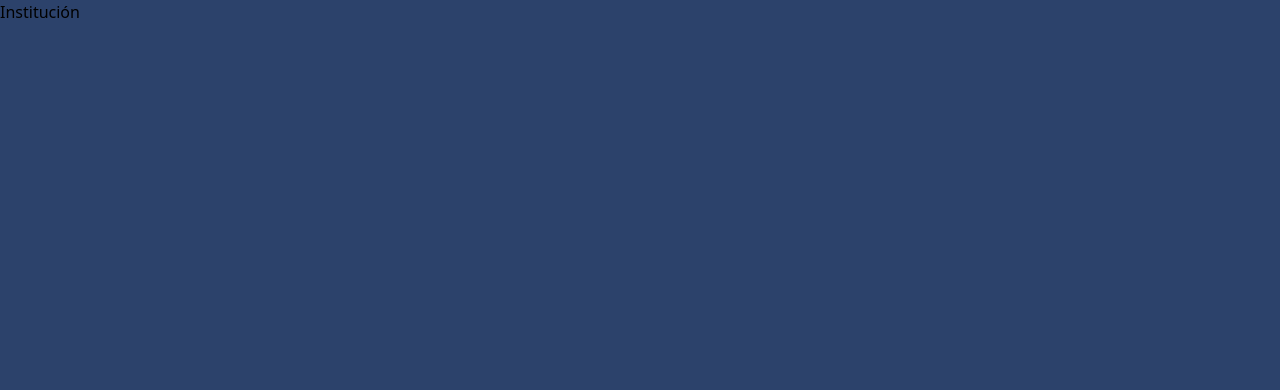
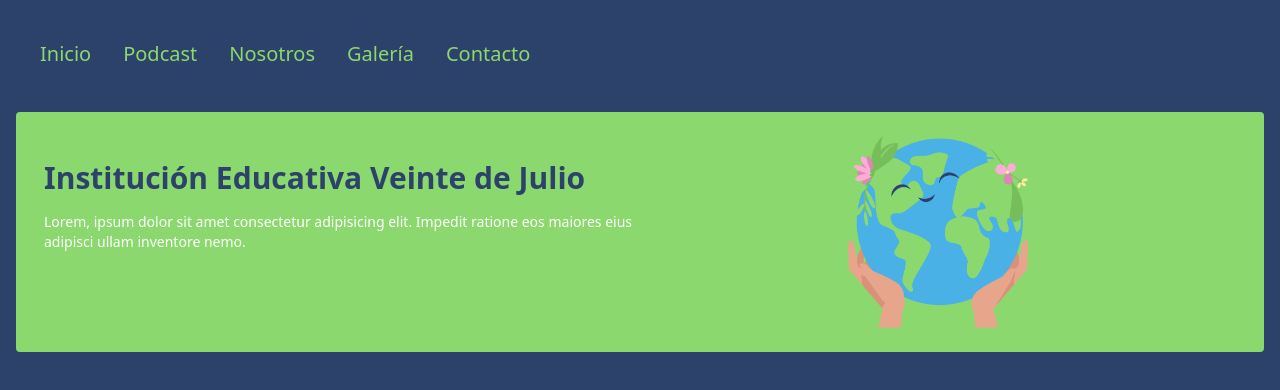
Before and after one commit to DanielaTob/Podcast-web, a React (Vite) app: page /institucion in a window 1280 px wide. Shown: the top 390 px of the page. Built offline with nearby package versions, Linux system fonts and the light colour scheme; a web font is replaced by a local one.

Commit message:
banner sections

```diff
--- a/src/App.jsx
+++ b/src/App.jsx
@@ -1,4 +1,5 @@
 import { BrowserRouter, Route, Routes } from "react-router-dom";
+import Header from "./components/Header";
 import Institucion from "./pages/Institucion";
 import Landing from "./pages/Landing";
 import Proyectos from "./pages/Proyectos";
@@ -9,6 +10,7 @@ function App() {
   return (
 
     <BrowserRouter>
+    <Header />
       <Routes>
         <Route path="/" element={<Landing />} />
         <Route path="/institucion" element={<Institucion />} />
--- /dev/null
+++ b/src/components/BannerSection.jsx
@@ -0,0 +1,33 @@
+import React from 'react'
+import logo from '/assets/uus2.png'
+
+const BannerSection = ({titulo}) => {
+  return (
+
+
+  <div className='mt-24'>
+      <section className="py-4">
+      <div className="container px-4 mx-auto">
+        <div className="px-7 py-6 bg-green rounded">
+          <div className="flex flex-wrap">
+            <div className="w-full md:w-1/2 pt-6 mb-10 md:mb-0">
+              <h3 className="mb-1 text-3xl font-bold text-bluedark">
+                {titulo}
+              </h3>
+              <p className="mb-8 mt-4 md:mb-16 text-sm font-medium text-white">Lorem, ipsum dolor sit amet consectetur adipisicing elit. Impedit ratione eos maiores eius adipisci ullam inventore nemo.</p>
+            </div>
+            <div className="w-full md:w-1/2 flex items-center">
+              <img className="mx-auto h-48" src={logo} alt=""/>
+            </div>
+          </div>
+        </div>
+      </div>
+      </section>
+
+  </div>
+
+
+  )
+}
+
+export default BannerSection
--- a/src/components/Header.jsx
+++ b/src/components/Header.jsx
@@ -2,16 +2,16 @@ import React from 'react'
 
 const Header = () => {
   return (
-    <div className='max-w-screen-2xl mx-auto fixed z-20 top-0 text-xl bg-bluedark w-full justify-start font-medium  md:p-4 items-center'>
+    <div className='max-w-screen-2xl fixed mx-auto z-20 top-0 text-xl bg-bluedark w-full justify-start font-medium  md:p-4 items-center'>
 
         <nav>
 
-        <ul className='cursor-pointer hidden md:flex gap-8 p-6 text-colorparagraph text-green'>
-            <li className='transition ease-in-out delay-150  hover:-translate-y-1 hover:scale-110 hover:text-bluelight'>Inicio</li>
-            <li className='transition ease-in-out delay-150  hover:-translate-y-1 hover:scale-110 hover:text-bluelight'>Podcast</li>
-            <li className='transition ease-in-out delay-150  hover:-translate-y-1 hover:scale-110 hover:text-bluelight'>Nosotros</li>
-            <li className='transition ease-in-out delay-150  hover:-translate-y-1 hover:scale-110 hover:text-bluelight'>Galería</li>
-            <li className='transition ease-in-out delay-150  hover:-translate-y-1 hover:scale-110 hover:text-bluelight'>Contacto</li>
+        <ul className='hidden md:flex gap-8 p-6 text-colorparagraph text-green'>
+            <li className='cursor-pointer transition ease-in-out delay-150  hover:-translate-y-1 hover:scale-110 hover:text-bluelight'>Inicio</li>
+            <li className='cursor-pointer transition ease-in-out delay-150  hover:-translate-y-1 hover:scale-110 hover:text-bluelight'>Podcast</li>
+            <li className='cursor-pointer transition ease-in-out delay-150  hover:-translate-y-1 hover:scale-110 hover:text-bluelight'>Nosotros</li>
+            <li className='cursor-pointer transition ease-in-out delay-150  hover:-translate-y-1 hover:scale-110 hover:text-bluelight'>Galería</li>
+            <li className='cursor-pointer transition ease-in-out delay-150  hover:-translate-y-1 hover:scale-110 hover:text-bluelight'>Contacto</li>
         </ul>
 
         </nav>
--- /dev/null
+++ b/src/components/ProyectoSection.jsx
@@ -0,0 +1,16 @@
+import React from 'react'
+import BannerSection from './BannerSection'
+
+const ProyectoSection = () => {
+  return (
+
+    <div className=''>
+
+    <BannerSection titulo="Proyectos"/>
+
+    </div>
+
+  )
+}
+
+export default ProyectoSection
--- a/src/pages/Institucion.jsx
+++ b/src/pages/Institucion.jsx
@@ -1,9 +1,12 @@
 import React from 'react'
+import BannerSection from '../components/BannerSection'
 
 const Institucion = () => {
   return (
-    <div>
-        <h>Institución</h>
+    <div className='max-w-screen-2xl mx-auto'>
+
+        <BannerSection titulo="Institución Educativa Veinte de Julio"/>
+
     </div>
   )
 }
--- a/src/pages/Landing.jsx
+++ b/src/pages/Landing.jsx
@@ -1,15 +1,13 @@
 import React from 'react'
-import Slider from 'react-slick'
 import Banner from '../components/Banner'
 import Episodes from '../components/Episodes'
 import Footer from '../components/Footer'
-import Header from '../components/Header'
 import Ours from '../components/Ours'
+import Slider from '../components/Slider'
 
 const Landing = () => {
   return (
     <div className="App font-capriola bg-bluedark max-w-screen-2xl mx-auto">
-      <Header />
       <Banner />
       <Episodes />
       <Ours />
--- a/src/pages/Proyectos.jsx
+++ b/src/pages/Proyectos.jsx
@@ -1,9 +1,10 @@
 import React from 'react'
+import ProyectoSection from '../components/ProyectoSection'
 
 const Proyectos = () => {
   return (
     <div>
-        <h>Proyectos</h>
+        <ProyectoSection />
     </div>
   )
 }
--- a/tailwind.config.js
+++ b/tailwind.config.js
@@ -17,7 +17,8 @@ module.exports = {
         'capriola': ['Capriola'],
       },
       backgroundImage: {
-        'hero-pattern': "url('/assets/bg1.png')"
+        'hero-pattern': "url('/assets/bg1.png')",
+        'hero-school': "url('assets/school2.jpg')"
       }
     },
   },
```
Also changed, not shown: src/App.css (line endings or trailing spaces).
